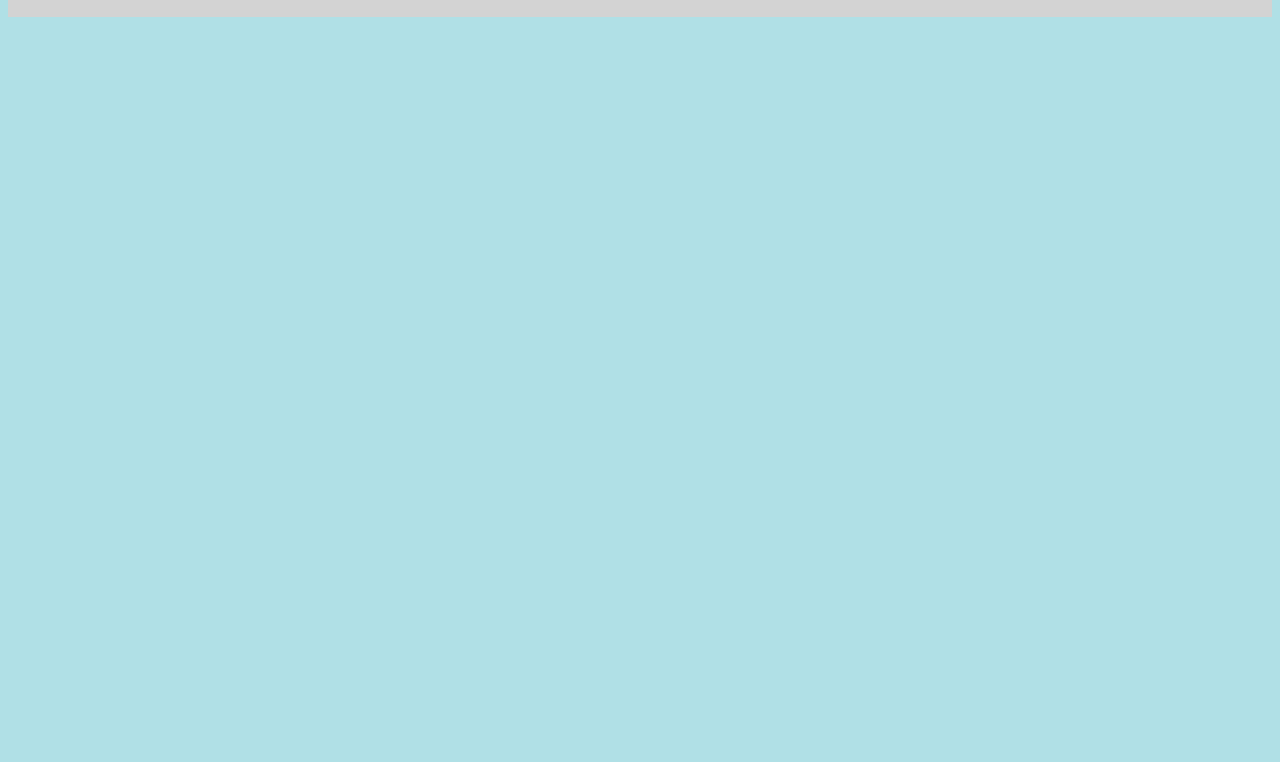
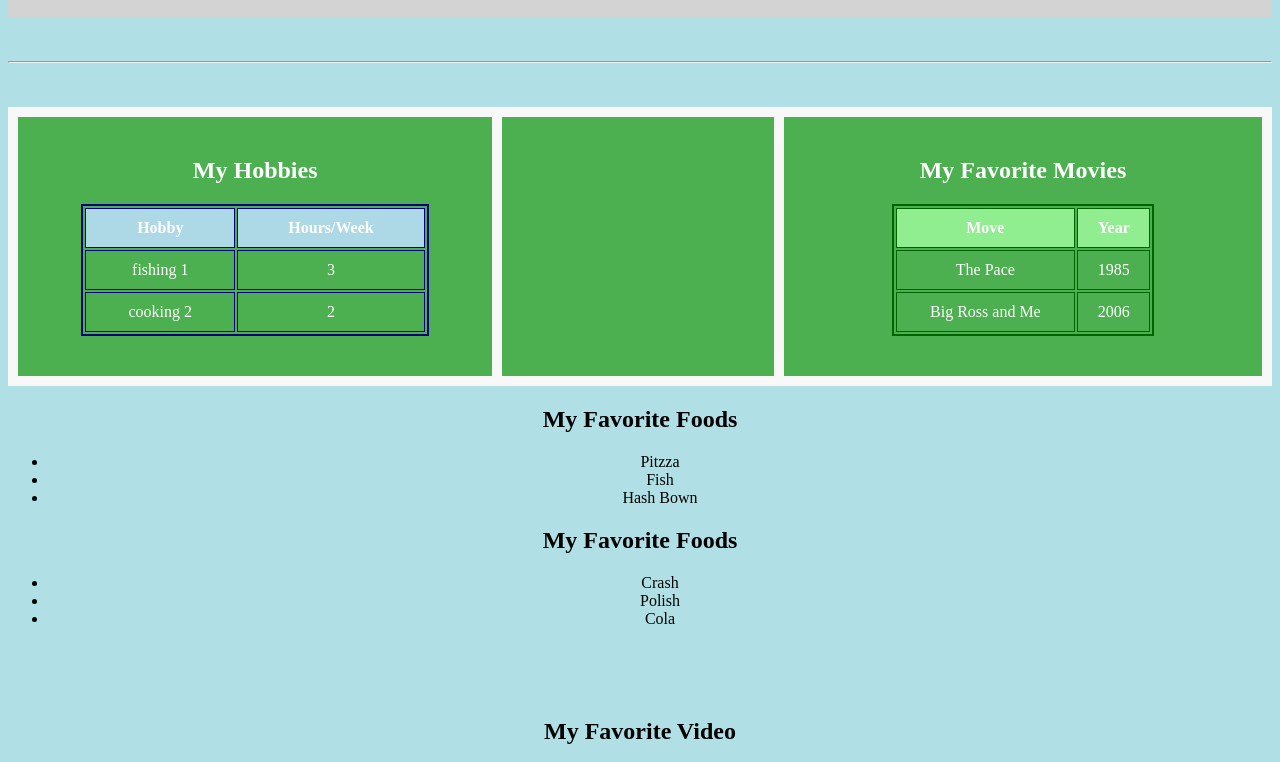
Before and after one commit to rony3142012-pixel/rony-wb, a plain HTML site: page index2.html in a window 1280 px wide. Shown: the part 694-1456 px from the top of the page. Before the commit the page ends 800 px from the top, so only its background shows below. Drawn offline with Linux system fonts and the light colour scheme; grey boxes are pictures that could not be loaded.

Commit message:
Update index2.html

```diff
--- a/index2.html
+++ b/index2.html
@@ -1,9 +1,35 @@
-
 <!DOCTYPE html>
 <html>
 <head>
 	<title>My Personal Webpage</title>
 <style>
+.table-style2 {
+	width: 60%;
+	margin:20px auto;
+	border-collapse;collapse;
+	border: 2px solid darkgreen;
+	}
+.table-style2 th,.table-style2 td {
+	border: 1px solid darkgreen;
+	padding: 10px;
+	text_align: center;
+	}
+.table-style2 th{
+	background-color: lightgreen;
+	}
+.table-style1 {
+	width: 80%;
+	margin:20px auto;
+	border: 2px solid navy;
+	}
+.table-style1 th,.table-style1 td {
+	border: 1px solid navy;
+	padding: 10px;
+	text_align: center;
+	}
+.table-style1 th{
+	background-color: lightblue;
+	}
 .button-transition {
 	background-color: navy;
 	color: white;
@@ -119,5 +145,67 @@ Location: Kansas City
 target="_blank">rony3142012gmail.com</a></p>
 </div>
 </div>
+<br><br>
+<hr>
+<br><br>
+<div class="grid-container">
+<div class ="grid-item">
+<h2>My Hobbies</h2>
+<table class="table-style1">
+<tr>
+<th>Hobby</th>
+<th>Hours/Week</th>
+</tr>
+<tr>
+<td>fishing 1</td>
+<td>3</td>
+<tr>
+<td>cooking 2</td>
+<td>2</td>
+</tr>
+</table>
+</div>
+<div class="grid-item"></div>
+<div class="grid-item">
+<h2>My Favorite Movies</h2>
+<table class="table-style2">
+<tr>
+<th>Move</th>
+<th>Year</th>
+</tr>
+<tr>
+<td>The Pace</td>
+<td>1985</td>
+<tr>
+<td>Big Ross and Me</td>
+<td>2006</td>
+</tr>
+</table>
+</div>
+</div>
+<h2>My Favorite Foods</h2>
+<ul>
+<li>Pitzza</li>
+<li>Fish</li>
+<li>Hash Bown</li>
+</ul>
+
+<h2>My Favorite Foods</h2>
+<ul>
+<li>Crash</li>
+<li>Polish </li>
+<li>Cola</li>
+</ul>
+<br><br><br>
+<h2>My Favorite Video</h2>
+<video width="480" height="360" controls>
+<source src="https://github.com/rony3142012-pixel/rony-wb/blob/main/I%20Met%20the%20Most%20Talkative%20Stray%20Cat%20Ever.mp4?raw=True">
+YOUR BROWSER DOES NOT SUPPORT THE VIDEO TAG.
+</video>
+<h2>Embedded Website</h2>
+<iframe src="https://quirkycort.github.io/gears/public/"width="700"height="466"
+style="border:none;"></iframe>
+
+
 </body>
 </html>
```
